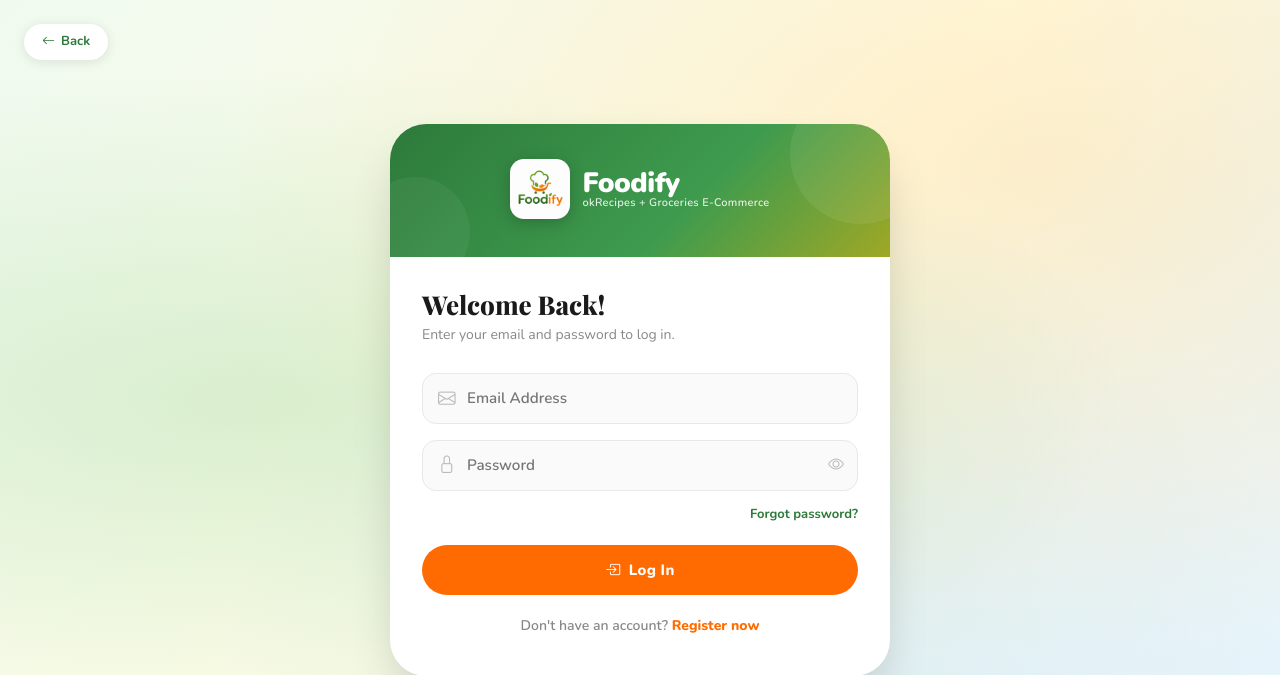
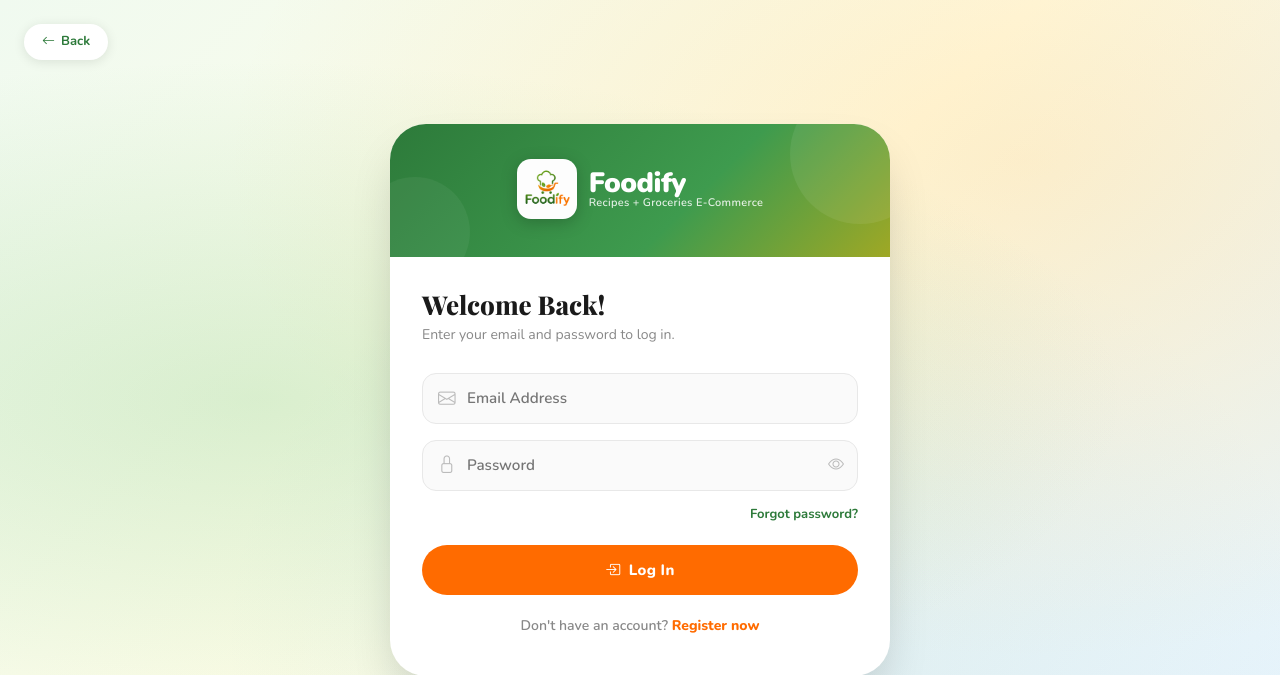
Before and after one commit to amrlls/Foodifyy, a PHP site: page /modules/auth/login.php in a window 1280 px wide. Shown: the top 675 px of the page. Run offline with PHP 8.4, Linux system fonts and the light colour scheme.

Commit message:
betulkan tittle

```diff
--- a/modules/auth/login.php
+++ b/modules/auth/login.php
@@ -315,7 +315,7 @@ if ($_SERVER['REQUEST_METHOD'] === 'POST') {
     <img src="../../assets/images/logo.png" alt="Foodify Logo" class="logo-image">
     <div class="logo-text">
         <div class="brand">Foodify</div>
-        <div class="tagline">okRecipes + Groceries E-Commerce</div>
+        <div class="tagline">Recipes + Groceries E-Commerce</div>
         </div>
     </div>
 </div>
```
